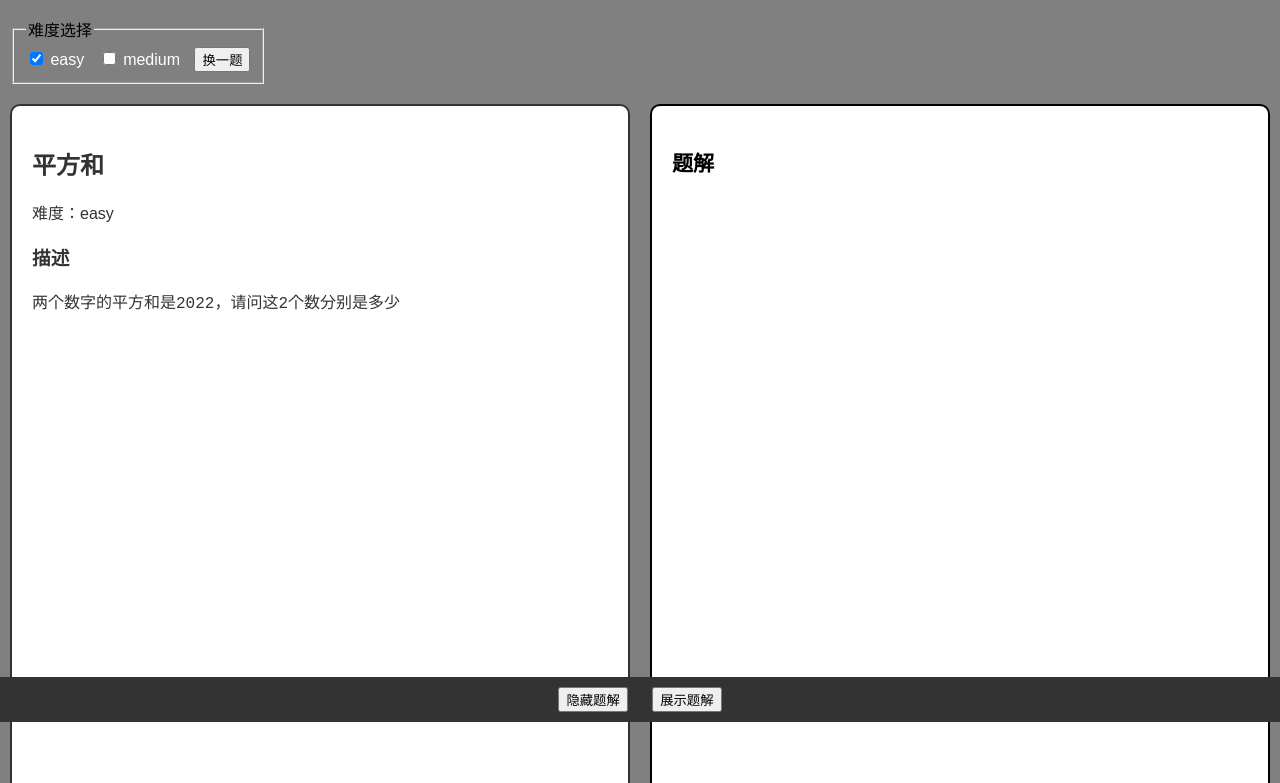
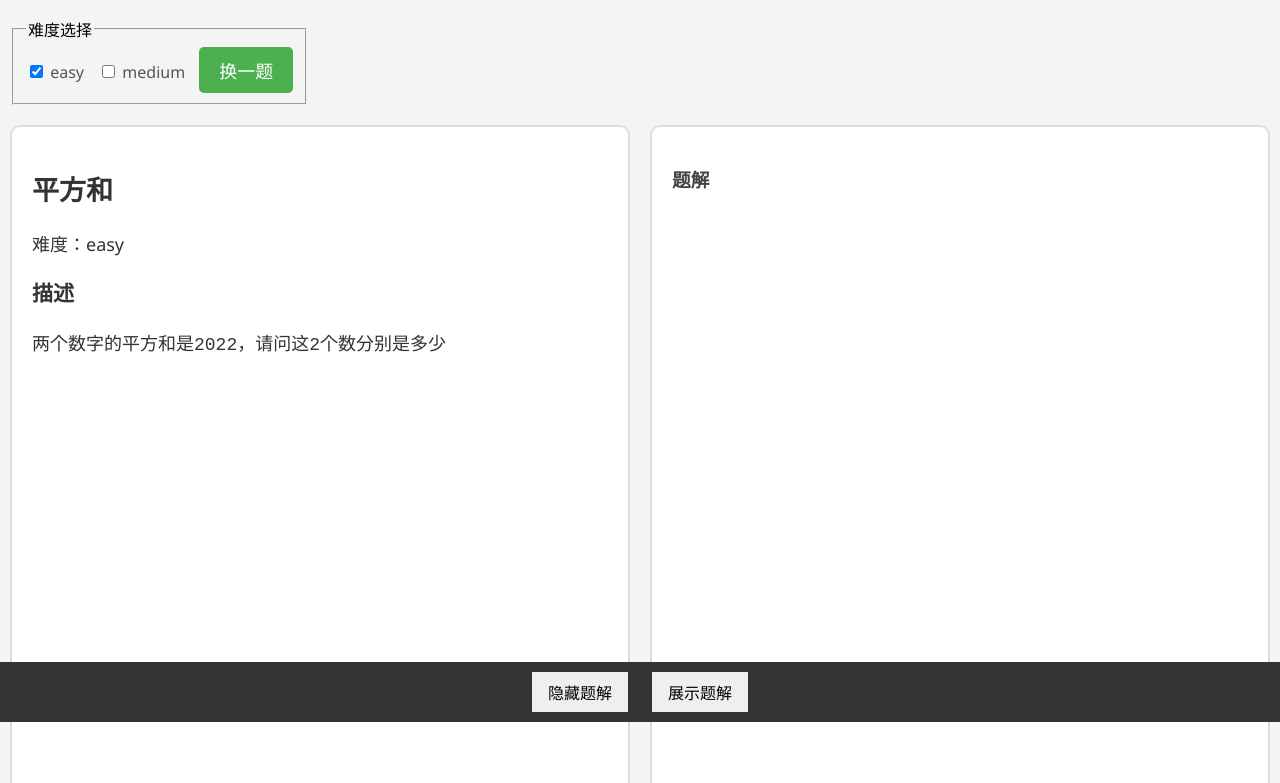
Before and after one commit to jiangyangcreate/minileetcode, a plain HTML site: page index.html in a window 1280 px wide. Shown: the part 78-861 px from the top of the page. Drawn offline with Linux system fonts and the light colour scheme.

Commit message:
样式美化

```diff
--- a/index.html
+++ b/index.html
@@ -7,7 +7,7 @@
     <title>Random Content</title>
 </head>
 <body>
-    <div class="welcome-message">欢迎来到 <span style="font-weight: bold;">minileetcode</span></div>
+    <div class="welcome-message">欢迎来到 <span style="font-weight: bold;">mini-leetcode</span></div>
     <div class="options-container">
         <fieldset>
             <legend>难度选择</legend>
--- a/style.css
+++ b/style.css
@@ -1,69 +1,74 @@
 body {
-    background-color: rgb(128, 128, 128);
+    background-color: #f4f4f4;
     margin: 0;
-    font-family: Arial, sans-serif;
+    font-family: 'Segoe UI', Tahoma, Geneva, Verdana, sans-serif;
 }
+
 .hidden {
     display: none;
 }
+
 .container {
     display: flex;
     min-height: 100vh;
-    /* flex-direction: column; */
 }
+
 .pre-container {
-    width: 100%;           /* 或者设置固定宽度，例如 width: 600px; */
+    width: 100%;
 }
+
 .content {
     flex: 1;
     display: flex;
 }
+
 /* Webkit 内核浏览器的滚动条样式 */
 .left-div::-webkit-scrollbar,
 .right-div::-webkit-scrollbar {
-    width: 10px; /* 滚动条宽度 */
+    width: 8px;
 }
 
 .left-div::-webkit-scrollbar-thumb,
 .right-div::-webkit-scrollbar-thumb {
-    background-color: #555; /* 滚动条 thumb 背景颜色 */
-    border-radius: 5px; /* 滚动条 thumb 圆角 */
+    background-color: #555;
+    border-radius: 5px;
 }
 
 .left-div::-webkit-scrollbar-track,
 .right-div::-webkit-scrollbar-track {
-    background-color: #ddd; /* 滚动条轨道背景颜色 */
+    background-color: #eee;
 }
+
 .left-div, .right-div {
     flex: 1;
     padding: 20px;
-    border: 2px solid;
+    border: 2px solid #ddd;
     margin: 10px;
     box-sizing: border-box;
-    overflow: hidden; /* 防止内容溢出 */
-    border-radius: 10px; /* 圆角边框 */
-    overflow-y: auto; /* 添加垂直滚动条 */
-    overflow-x: auto;      /* 添加水平滚动条 */
+    overflow: hidden;
+    border-radius: 10px;
+    overflow-y: auto;
+    overflow-x: auto;
     scrollbar-width: thin;
-    scrollbar-color: #555 #ddd;
+    scrollbar-color: #555 #eee;
 }
 
 .left-div {
-    background-color: rgb(255, 255, 255);
-    font-size: 16px;
+    background-color: #fff;
+    font-size: 18px;
     color: #333;
 }
 
 .right-div {
-    background-color: rgb(255, 255, 255);
-    font-family: 'Times New Roman', serif;
-    font-size: 18px;
-    color: #000000;
+    background-color: #fff;
+    font-family: 'Segoe UI', Tahoma, Geneva, Verdana, sans-serif;
+    font-size: 16px;
+    color: #444;
 }
 
 .welcome-message {
     background-color: #3498db;
-    color: #ffffff;
+    color: #fff;
     text-align: center;
     padding: 20px;
     font-size: 24px;
@@ -81,9 +86,12 @@ footer {
 }
 
 footer button {
-
     margin: 0 10px;
+    padding: 8px 16px;
     text-decoration: none;
+    font-size: 16px;
+    border: none;
+    cursor: pointer;
 }
 
 /* Added styles for the checkbox */
@@ -95,5 +103,16 @@ footer button {
 
 .options-container label {
     margin-right: 10px;
+    color: #555;
+    font-size: 16px;
+}
+
+#next-problem {
+    background-color: #4caf50;
     color: #fff;
+    padding: 10px 20px;
+    font-size: 18px;
+    border: none;
+    border-radius: 5px;
+    cursor: pointer;
 }
```
